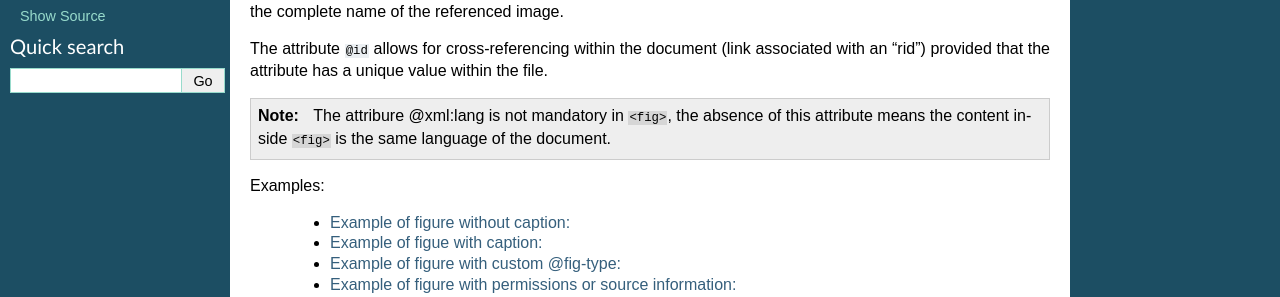
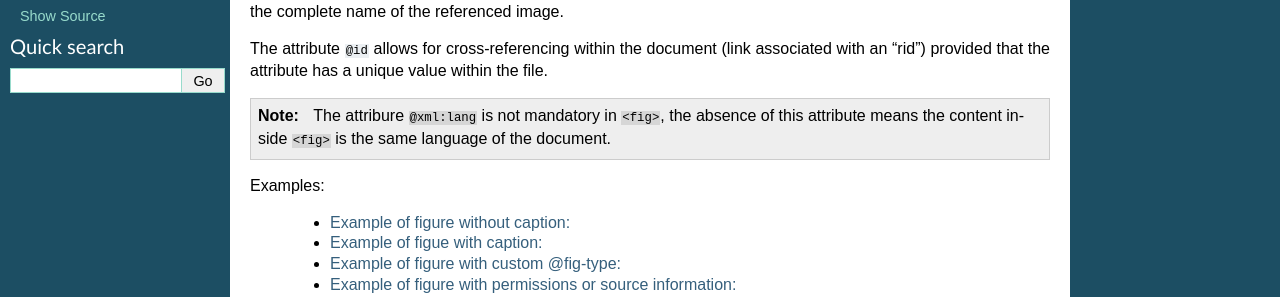
Before and after one commit to erudit/erudit-ps-documentation, a Sphinx documentation site: the page built from docs/source/tagset/element-fig.rst, in a window 1280 px wide and 900 px high. Shown: the part 408-705 px from the top of the window. Built offline with Sphinx 7.4.7, drawn with Linux system fonts in a browser that asks for light colours.

```diff
--- a/docs/source/tagset/element-fig.rst
+++ b/docs/source/tagset/element-fig.rst
@@ -28,7 +28,7 @@ The attribute ``@id`` allows for cross-referencing within the document (link ass
 
 .. note::
 
-  The attribure @xml:lang is not mandatory in ``<fig>``, the absence of this attribute means the content inside ``<fig>`` is the same language of the document.
+  The attribure ``@xml:lang`` is not mandatory in ``<fig>``, the absence of this attribute means the content inside ``<fig>`` is the same language of the document.
 
 Examples:
 
```
